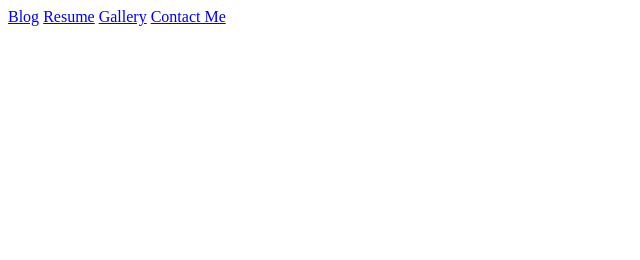
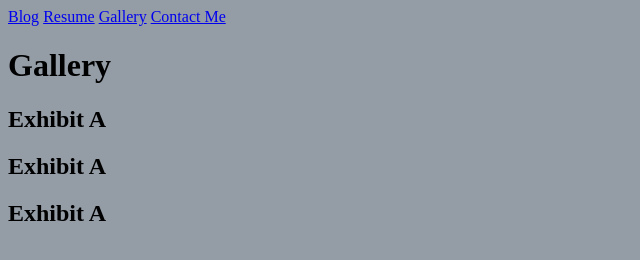
Before and after one commit to ksherbert-hcc/ksherbert-hcc.github.io, a plain HTML site: page gallery.html in a window 1280 px wide. Shown: the whole page, without its empty margins (0-640 px from the left). Drawn offline with Linux system fonts and the light colour scheme.

Commit message:
Link a stylesheet

```diff
--- a/gallery.html
+++ b/gallery.html
@@ -3,6 +3,7 @@
   <head>
     <title>Knowing Starlight</title>
     <link rel="icon" href="polaris.png">
+    <link rel="stylesheet" href="style.css">
   </head>
   <body>
     <nav>
@@ -11,5 +12,18 @@
       <a href="gallery.html">Gallery</a>
       <a href="contact.html">Contact Me</a>
     </nav>
+    <h1>Gallery</h1>
+    <section>
+      <h2>Exhibit A</h2>
+      <!-- TODO: img: Belfast want to give a big yes. -->
+    </section>
+    <section>
+      <h2>Exhibit A</h2>
+      <!-- TODO: audio: Scottish independence. -->
+    </section>
+    <section>
+      <h2>Exhibit A</h2>
+      <!-- TODO: iframe: one of the stories I wrote in scotland -->
+    </section>
   </body>
 </html>
--- /dev/null
+++ b/style.css
@@ -0,0 +1,8 @@
+body {
+    background-color: #949ca6;
+}
+
+em {
+    color: #601c2e;
+    font-style: normal;
+}
```
Also changed, not shown: contact.html (+1 -0 lines), index.html (+1 -0 lines), resume.html (+1 -0 lines).
